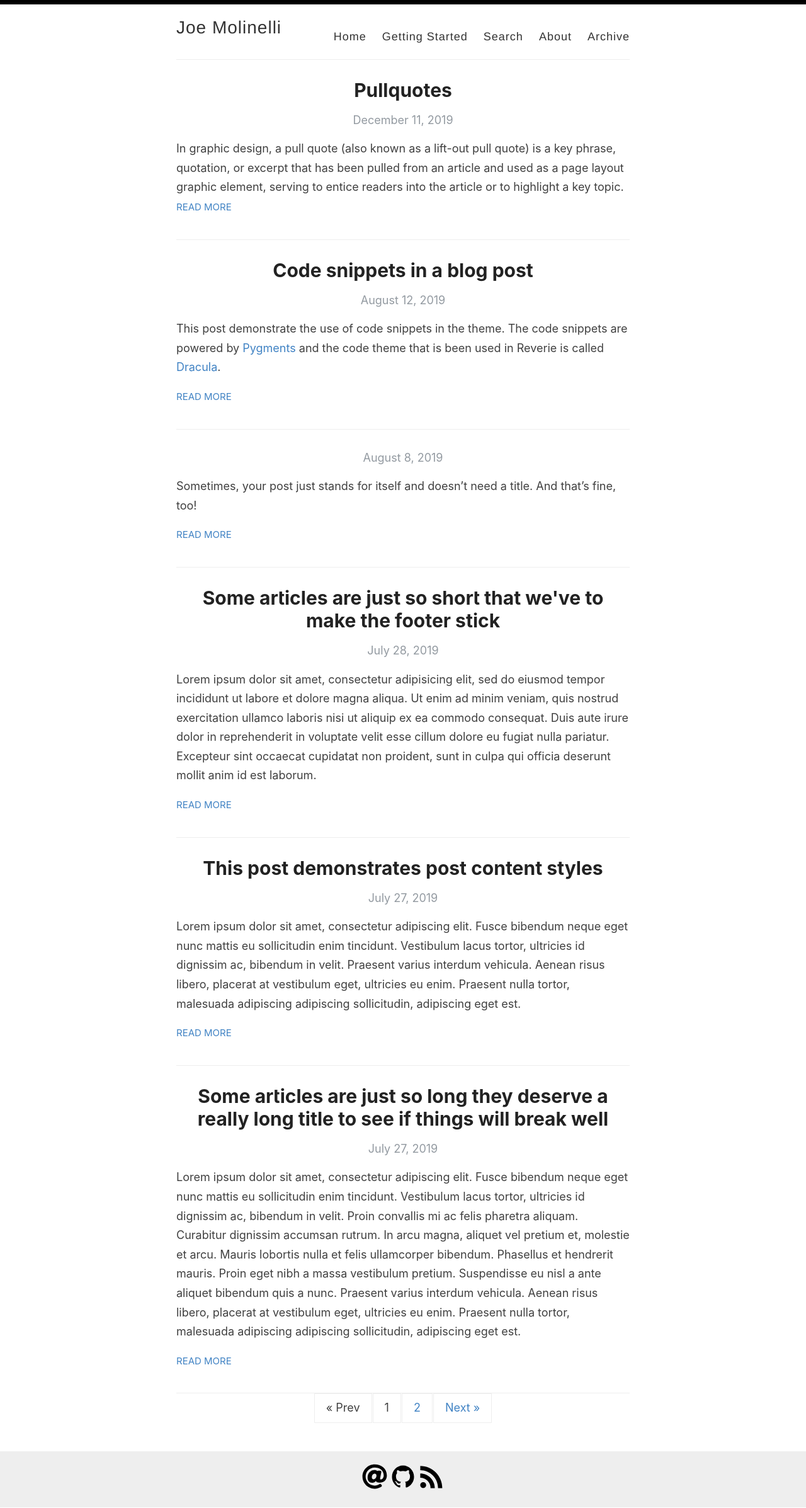
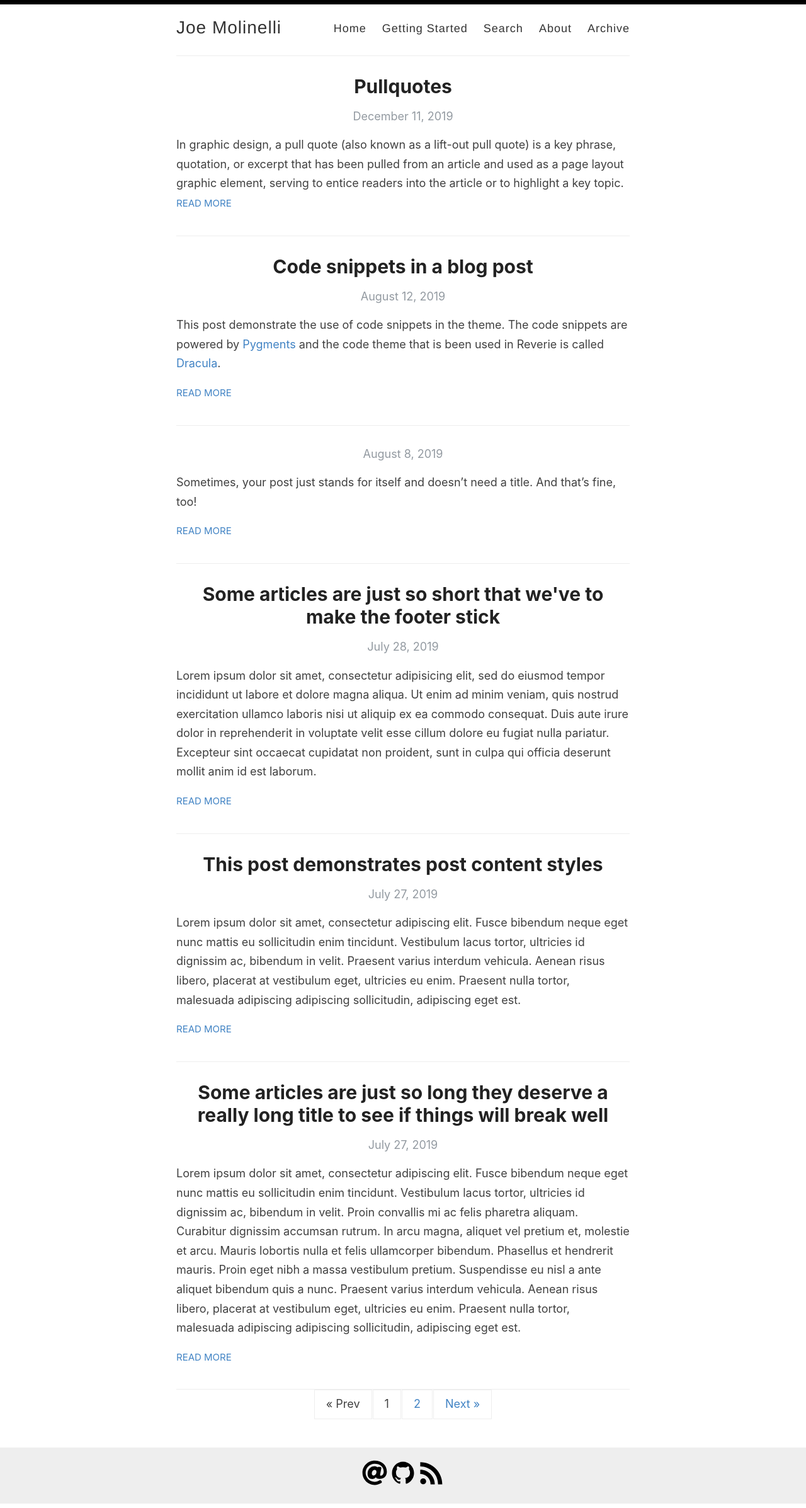
Before and after one commit to jomolin/jomolin.github.io, a Jekyll site: the page built from index.html, in a window 1280 px wide. Shown: the whole page at 63% size. Built offline with Jekyll 4.4.1, drawn with Linux system fonts in a browser that asks for light colours; the list of posts is cut into pages by our own code.

Commit message:
Update style.scss

```diff
--- a/assets/style.scss
+++ b/assets/style.scss
@@ -334,7 +334,7 @@ p > img {
 
 nav {
   float: right;
-  margin-top: 23px; // @TODO: Vertically middle align
+  margin-top: 10px; // @TODO: Vertically middle align
   font-family: $helveticaNeue;
   font-size: 18px;
 
```
